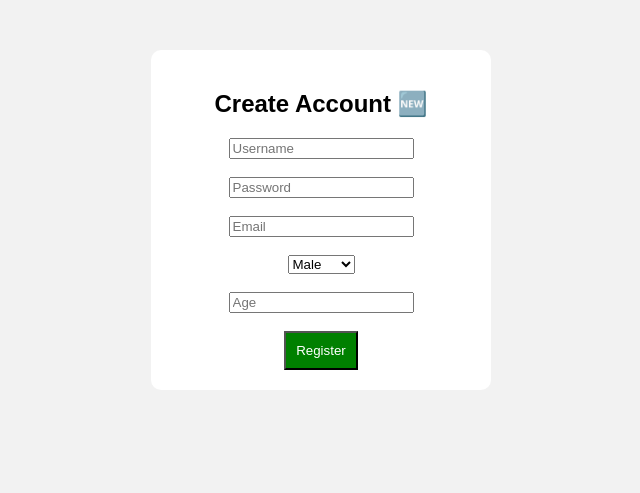
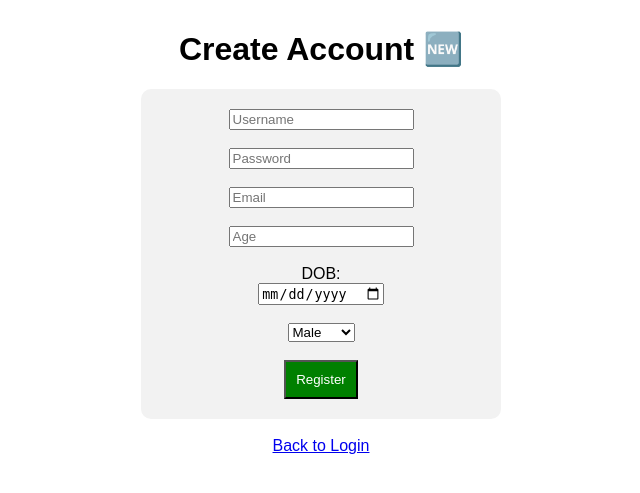
Before and after one commit to duniaparnasomarouthu-creator/quickshare, a Flask app: page /register in a window 1280 px wide. Shown: the top 493 px of the page, without its empty margins (319-959 px from the left). Run offline with Flask 3, Linux system fonts and the light colour scheme.

Commit message:
Update register.html

```diff
--- a/templates/register.html
+++ b/templates/register.html
@@ -4,33 +4,41 @@
 <title>Register</title>
 </head>
 
-<body style="font-family:Arial;background:#f2f2f2;text-align:center;">
+<body style="font-family:Arial;text-align:center;margin-top:30px;">
 
-<div style="background:white;width:300px;margin:50px auto;padding:20px;border-radius:10px;">
+<h1>Create Account 🆕</h1>
 
-<h2>Create Account 🆕</h2>
+<form action="/register" method="POST"
+style="background:#f2f2f2;width:320px;margin:auto;padding:20px;border-radius:10px;">
 
-<form method="POST">
+<input type="text" name="username" placeholder="Username" required><br><br>
 
-<input name="username" placeholder="Username" required><br><br>
+<input type="password" name="password" placeholder="Password" required><br><br>
 
-<input name="password" type="password" placeholder="Password" required><br><br>
+<input type="email" name="email" placeholder="Email" required><br><br>
 
-<input name="email" placeholder="Email" required><br><br>
+<input type="number" name="age" placeholder="Age" required><br><br>
 
-<select name="gender">
+<label>DOB:</label><br>
+<input type="date" name="dob" required><br><br>
+
+<select name="gender" required>
     <option>Male</option>
     <option>Female</option>
     <option>Other</option>
-</select><br><br>
+</select>
 
-<input name="age" type="number" placeholder="Age" required><br><br>
+<br><br>
 
-<button style="padding:10px;background:green;color:white;">Register</button>
+<button style="padding:10px;background:green;color:white;">
+Register
+</button>
 
 </form>
 
-</div>
+<br>
+
+<a href="/">Back to Login</a>
 
 </body>
 </html>
```
